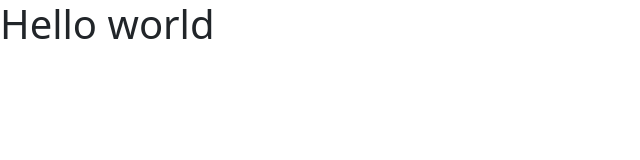
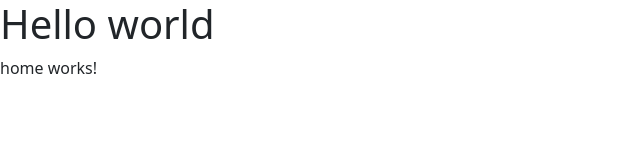
Before and after one commit to luc-dev10/angular-components, an Angular app: page / in a window 1280 px wide. Shown: the top 160 px of the page, without its empty margins (0-640 px from the left). Built offline with nearby package versions, Linux system fonts and the light colour scheme.

Commit message:
configure home in app

```diff
--- a/src/app/app.component.html
+++ b/src/app/app.component.html
@@ -1 +1,5 @@
 <h1>Hello world</h1>
+
+<app-home></app-home>
+
+<router-outlet></router-outlet>
--- /dev/null
+++ b/src/app/typo/home/home.component.html
@@ -0,0 +1 @@
+<p>home works!</p>
--- /dev/null
+++ b/src/app/typo/home/home.component.ts
@@ -0,0 +1,15 @@
+import { Component, OnInit } from '@angular/core';
+
+@Component({
+  selector: 'app-home',
+  templateUrl: './home.component.html',
+  styleUrls: ['./home.component.css']
+})
+export class HomeComponent implements OnInit {
+
+  constructor() { }
+
+  ngOnInit(): void {
+  }
+
+}
```
Also changed, not shown: src/app/app.module.ts (+5 -9 lines), src/app/typo/typo.module.ts (+5 -7 lines), src/app/typo/home/home.component.css (added), 1 other file (tests, documents, lock files or other folders).
